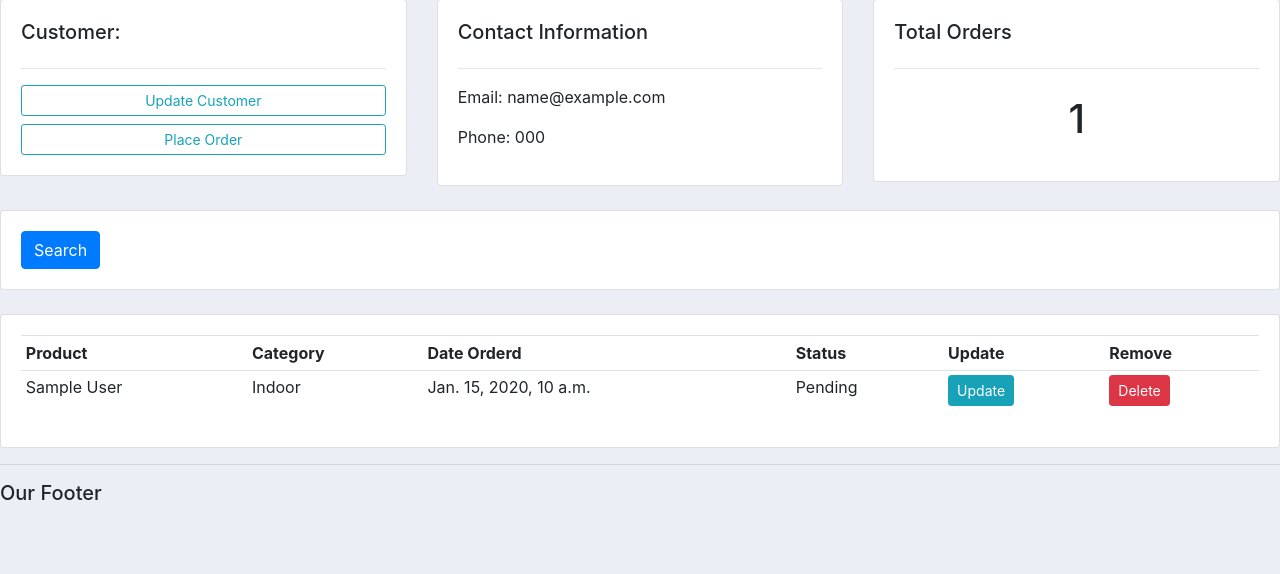
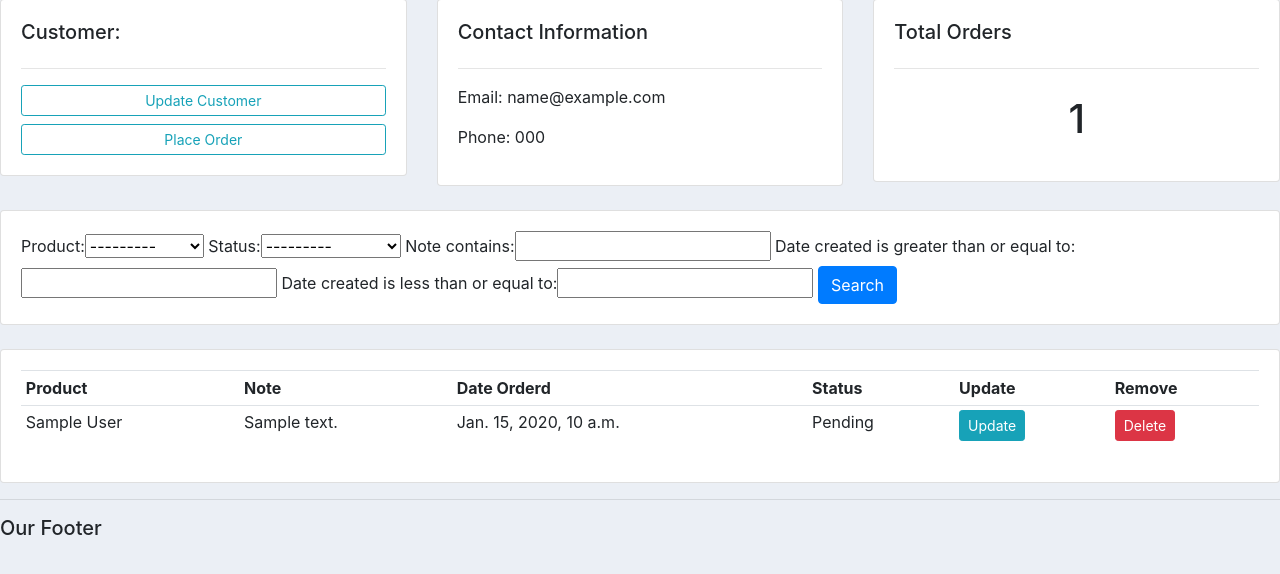
Before and after one commit to CESAR-JARAMILLO/Django-Customer-Management-App, a Django app: page /customer/1/ in a window 1280 px wide. Shown: the part 117-691 px from the top of the page. Run offline with Django 3.2, Linux system fonts and the light colour scheme; tables that the repository leaves empty hold one stand-in row (values such as "Sample post"); some libraries are stand-ins or nearby versions.

Commit message:
added filter form table search

```diff
--- /dev/null
+++ b/accounts/filters.py
@@ -0,0 +1,15 @@
+import django_filters
+from django_filters import DateFilter, CharFilter
+
+from .models import *
+
+class OrderFilter(django_filters.FilterSet):
+	start_date = DateFilter(field_name="date_created", lookup_expr='gte')
+	end_date = DateFilter(field_name="date_created", lookup_expr='lte')
+	note = CharFilter(field_name='note', lookup_expr='icontains')
+
+
+	class Meta:
+		model = Order
+		fields = '__all__'
+		exclude = ['customer', 'date_created']
--- a/accounts/models.py
+++ b/accounts/models.py
@@ -3,48 +3,49 @@ from django.db import models
 # Create your models here.
 
 class Customer(models.Model):
-    name = models.CharField(max_length=200, null=True)
-    phone = models.CharField(max_length=200, null=True)
-    email = models.EmailField(max_length=200, null=True)
-    date_created = models.DateTimeField(auto_now_add=True)
+	name = models.CharField(max_length=200, null=True)
+	phone = models.CharField(max_length=200, null=True)
+	email = models.CharField(max_length=200, null=True)
+	date_created = models.DateTimeField(auto_now_add=True, null=True)
 
-    def __str__(self):
-        return self.name
+	def __str__(self):
+		return self.name
+
 
 class Tag(models.Model):
-    name = models.CharField(max_length=200, null=True)
+	name = models.CharField(max_length=200, null=True)
 
-    def __str__(self):
-        return self.name
-
+	def __str__(self):
+		return self.name
 
 class Product(models.Model):
-    CATEGORY = (
-            ('Indoor', 'Indoor'),
-            ('Out Door', 'Out Door'),
-    )
-    name = models.CharField(max_length=200, null=True)
-    price = models.FloatField(null=True)
-    category = models.CharField(max_length=200, null=True, choices=CATEGORY)
-    description = models.CharField(max_length=200, null=True, blank=True)
-    date_created = models.DateTimeField(auto_now_add=True)
-    tags = models.ManyToManyField(Tag)
+	CATEGORY = (
+			('Indoor', 'Indoor'),
+			('Out Door', 'Out Door'),
+			)
 
-    def __str__(self):
-        return self.name
+	name = models.CharField(max_length=200, null=True)
+	price = models.FloatField(null=True)
+	category = models.CharField(max_length=200, null=True, choices=CATEGORY)
+	description = models.CharField(max_length=200, null=True, blank=True)
+	date_created = models.DateTimeField(auto_now_add=True, null=True)
+	tags = models.ManyToManyField(Tag)
 
+	def __str__(self):
+		return self.name
 
 class Order(models.Model):
-    # Creates dropdown menu with choices
-    STATUS = (
-            ('Pending', 'Pending'),
-            ('Out for delivery', 'Out for delivery'),
-            ('Delivered', 'Delivered')
-    )
-    customer = models.ForeignKey(Customer, null=True, on_delete=models.SET_NULL)
-    product = models.ForeignKey(Product, null=True, on_delete=models.SET_NULL)
-    date_created = models.DateTimeField(auto_now_add=True)
-    status = models.CharField(max_length=200, null=True, choices=STATUS)
+	STATUS = (
+			('Pending', 'Pending'),
+			('Out for delivery', 'Out for delivery'),
+			('Delivered', 'Delivered'),
+			)
 
-    def __str__(self):
-        return self.product.name
+	customer = models.ForeignKey(Customer, null=True, on_delete= models.SET_NULL)
+	product = models.ForeignKey(Product, null=True, on_delete= models.SET_NULL)
+	date_created = models.DateTimeField(auto_now_add=True, null=True)
+	status = models.CharField(max_length=200, null=True, choices=STATUS)
+	note = models.CharField(max_length=1000, null=True)
+
+	def __str__(self):
+		return self.product.name
--- a/accounts/templates/accounts/customer.html
+++ b/accounts/templates/accounts/customer.html
@@ -38,10 +38,13 @@
 <div class="row">
 	<div class="col">
 		<div class="card card-body">
+
 			<form method="get">
+				{{myFilter.form}}
 
 		    <button class="btn btn-primary" type="submit">Search</button>
 		  </form>
+
 		</div>
 	</div>
 
@@ -54,7 +57,7 @@
 			<table class="table table-sm">
 				<tr>
 					<th>Product</th>
-					<th>Category</th>
+					<th>Note</th>
 					<th>Date Orderd</th>
 					<th>Status</th>
 					<th>Update</th>
@@ -65,7 +68,7 @@
 
 				<tr>
 					<td>{{order.product}}</td>
-					<td>{{order.product.category}}</td>
+					<td>{{order.note}}</td>
 					<td>{{order.date_created}}</td>
 					<td>{{order.status}}</td>
 					<td><a class="btn btn-sm btn-info" href="{% url 'update_order' order.id %}">Update</a></td>
--- a/accounts/views.py
+++ b/accounts/views.py
@@ -1,73 +1,83 @@
 from django.shortcuts import render, redirect
+from django.http import HttpResponse
 from django.forms import inlineformset_factory
 # Create your views here.
 from .models import *
 from .forms import OrderForm
+from .filters import OrderFilter
+
+
 
 def home(request):
-    orders = Order.objects.all()
-    customers = Customer.objects.all()
+	orders = Order.objects.all()
+	customers = Customer.objects.all()
 
-    total_customers = customers.count()
+	total_customers = customers.count()
 
-    total_orders = orders.count()
-    delivered = orders.filter(status='Delivered').count()
-    pending = orders.filter(status='Pending').count()
+	total_orders = orders.count()
+	delivered = orders.filter(status='Delivered').count()
+	pending = orders.filter(status='Pending').count()
 
-    context = {'orders':orders, 'customers':customers, 'total_orders':total_orders,
-                'delivered':delivered, 'pending':pending}
+	context = {'orders':orders, 'customers':customers,
+	'total_orders':total_orders,'delivered':delivered,
+	'pending':pending }
 
-    return render(request, 'accounts/dashboard.html', context)
+	return render(request, 'accounts/dashboard.html', context)
 
 def products(request):
-    products = Product.objects.all()
+	products = Product.objects.all()
 
-    return render(request, 'accounts/products.html', {'products':products})
+	return render(request, 'accounts/products.html', {'products':products})
 
 def customer(request, pk):
-    customer = Customer.objects.get(id=pk)
+	customer = Customer.objects.get(id=pk)
 
-    orders = customer.order_set.all()
-    order_count = orders.count()
+	orders = customer.order_set.all()
+	order_count = orders.count()
 
-    context = {'customer':customer, 'orders':orders, 'order_count':order_count}
-    return render(request, 'accounts/customer.html', context)
+	myFilter = OrderFilter(request.GET, queryset=orders)
+	orders = myFilter.qs
+
+	context = {'customer':customer, 'orders':orders, 'order_count':order_count,
+	'myFilter':myFilter}
+	return render(request, 'accounts/customer.html',context)
+
 
 def createOrder(request, pk):
-    OrderFormSet = inlineformset_factory(Customer, Order, fields=('product', 'status'), extra=10)
-    customer = Customer.objects.get(id=pk)
-    formset = OrderFormSet(queryset=Order.objects.none(), instance=customer)
-    # form = OrderForm(initial={'customer':customer})
-    if request.method == 'POST':
-        # print('Printing POST:', request.POST)
-        # form = OrderForm(request.POST)
-        formset = OrderFormSet(request.POST, instance=customer)
-        if formset.is_valid():
-            formset.save()
-            return redirect('/')
+	OrderFormSet = inlineformset_factory(Customer, Order, fields=('product', 'status'), extra=10)
+	customer = Customer.objects.get(id=pk)
+	formset = OrderFormSet(queryset=Order.objects.none(),instance=customer)
+	#form = OrderForm(initial={'customer':customer})
+	if request.method == 'POST':
+		#print('Printing POST:', request.POST)
+		#form = OrderForm(request.POST)
+		formset = OrderFormSet(request.POST, instance=customer)
+		if formset.is_valid():
+			formset.save()
+			return redirect('/')
 
-    context = {'formset':formset}
-    return render(request, 'accounts/order_form.html', context)
+	context = {'form':formset}
+	return render(request, 'accounts/order_form.html', context)
 
 def updateOrder(request, pk):
 
-    order = Order.objects.get(id=pk)
-    form = OrderForm(instance=order)
+	order = Order.objects.get(id=pk)
+	form = OrderForm(instance=order)
 
-    if request.method == 'POST':
-        form = OrderForm(request.POST, instance=order)
-        if form.is_valid():
-            form.save()
-            return redirect('/')
+	if request.method == 'POST':
+		form = OrderForm(request.POST, instance=order)
+		if form.is_valid():
+			form.save()
+			return redirect('/')
 
-    context = {'form':form}
-    return render(request, 'accounts/order_form.html', context)
+	context = {'form':form}
+	return render(request, 'accounts/order_form.html', context)
 
 def deleteOrder(request, pk):
-    order = Order.objects.get(id=pk)
-    if request.method == 'POST':
-        order.delete()
-        return redirect('/')
+	order = Order.objects.get(id=pk)
+	if request.method == "POST":
+		order.delete()
+		return redirect('/')
 
-    context = {'item':order}
-    return render(request, 'accounts/delete.html', context)
+	context = {'item':order}
+	return render(request, 'accounts/delete.html', context)
--- a/crm/settings.py
+++ b/crm/settings.py
@@ -38,7 +38,9 @@ INSTALLED_APPS = [
     'django.contrib.messages',
     'django.contrib.staticfiles',
 
-    'accounts'
+    'accounts',
+
+    'django_filters',
 ]
 
 MIDDLEWARE = [
```
Also changed, not shown: accounts/templates/accounts/order_form.html (+4 -3 lines), accounts/migrations/0006_auto_20200603_0509.py (added), accounts/migrations/0007_auto_20200603_0522.py (added), 2 other files.
